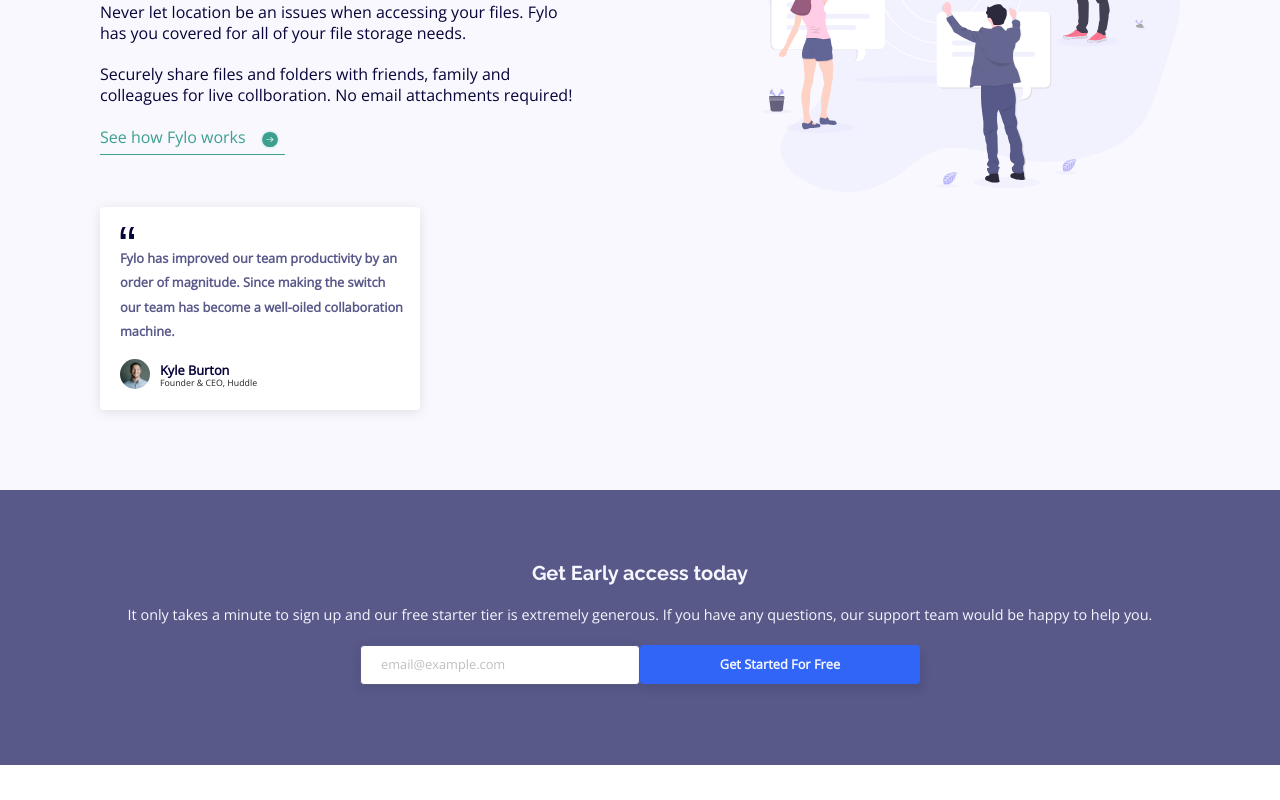
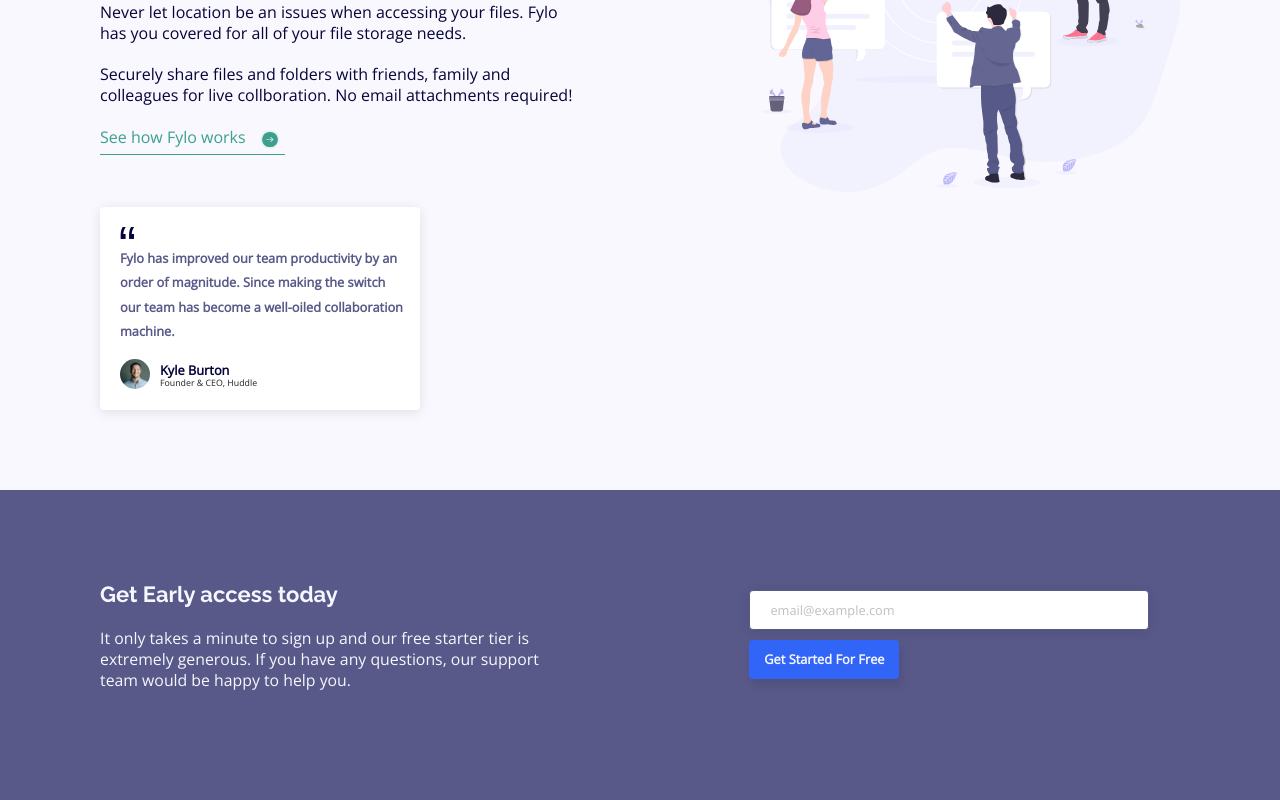
Before and after one commit to SPDUK/fylo, a React (Create React App) app: page / in a window 1280 px wide. Shown: the part 876-1676 px from the top of the page. Before the commit the page ends 1641 px from the top, so only its background shows below. Built offline with nearby package versions, Linux system fonts and the light colour scheme.

Commit message:
feat: add earlyaccess desktop styles

```diff
--- a/src/components/early-access/early-access.jsx
+++ b/src/components/early-access/early-access.jsx
@@ -2,12 +2,16 @@
 import './early-access.scss';
 
 const earlyAccess = () => (
-  <div className="earlyaccess">
+  <div className="earlyaccess-wrapper">
+    <div className="earlyaccess container">
+      <div className="earlyaccess-text">
         <h3>Get Early access today</h3>
         <h4>
-      It only takes a minute to sign up and our free starter tier is extremely generous. If you have
-      any questions, our support team would be happy to help you.
+          It only takes a minute to sign up and our free starter tier is extremely generous. If you
+          have any questions, our support team would be happy to help you.
         </h4>
+      </div>
+      <div className="earlyaccess-actions">
         <input
           id="earlyInput"
           className="email-input shadow-sm"
@@ -18,6 +22,8 @@
           Get Started For Free
         </button>
       </div>
+    </div>
+  </div>
 );
 
 export default earlyAccess;
--- a/src/components/early-access/early-access.scss
+++ b/src/components/early-access/early-access.scss
@@ -1,10 +1,10 @@
 @import '../../styles/variables.scss';
 .earlyaccess {
-  background: $primary-alt;
   width: 100%;
   margin: 0 auto;
   text-align: center;
-  padding: 70px 40px;
+  display: flex;
+  flex-direction: column;
   h3 {
     font-size: 1.25em;
     color: $neutral;
@@ -17,10 +17,39 @@
     margin-bottom: 20px;
   }
   #earlyInput {
-    width: 280px;
+    margin: 0 auto;
+    max-width: 270px;
     margin-bottom: 10px;
   }
   #earlyBtn {
-    width: 280px;
+    margin: 0 auto;
+    max-width: 270px;
+  }
+  &-wrapper {
+    background: $primary-alt;
+    padding: 70px 0;
+  }
+  &-actions {
+    display: flex;
+    flex-direction: column;
+  }
+  @media (min-width: 1200px) {
+    flex-direction: row;
+    &-text {
+      text-align: left;
+      font-size: 1.1em;
+    }
+    &-actions {
+      width: 100%;
+      margin-left: 200px;
+      #earlyInput {
+        max-width: 400px;
+        margin: 10px 0;
+      }
+      #earlyBtn {
+        width: 150px;
+        margin: 0;
+      }
+    }
   }
 }
```
Lines whose indentation alone changed are shown as unchanged.
